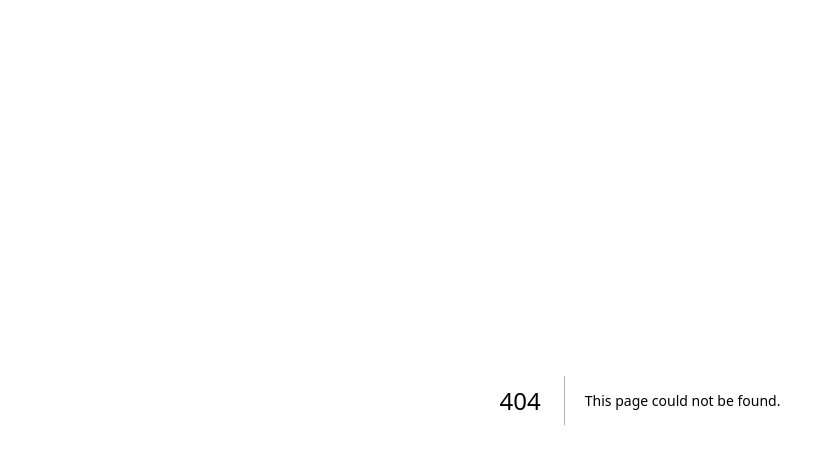
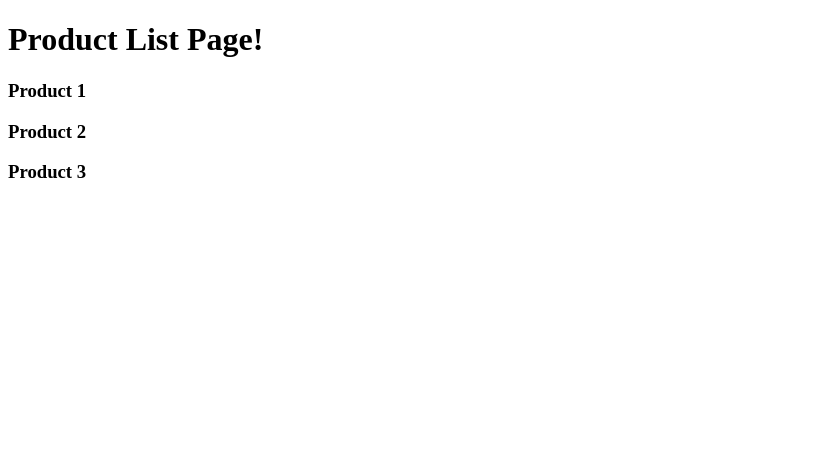
Before and after one commit to Gerald-Joaquin/NextJs, a Next.js app: page /products in a window 1280 px wide. Before the commit this address had no page. Shown: the top 464 px of the page, without its empty margins (0-835 px from the left). Built offline with nearby package versions, Linux system fonts and the light colour scheme.

Commit message:
Dynamic Routes

```diff
--- /dev/null
+++ b/app/products/page.tsx
@@ -0,0 +1,10 @@
+export default function productList (){
+    return (
+        <main>
+            <h1>Product List Page!</h1>
+            <h3>Product 1</h3>
+            <h3>Product 2</h3>
+            <h3>Product 3</h3>
+        </main>
+    )
+}
```
Also changed, not shown: app/products/[productId]/page.tsx (added, +7 -0 lines).
